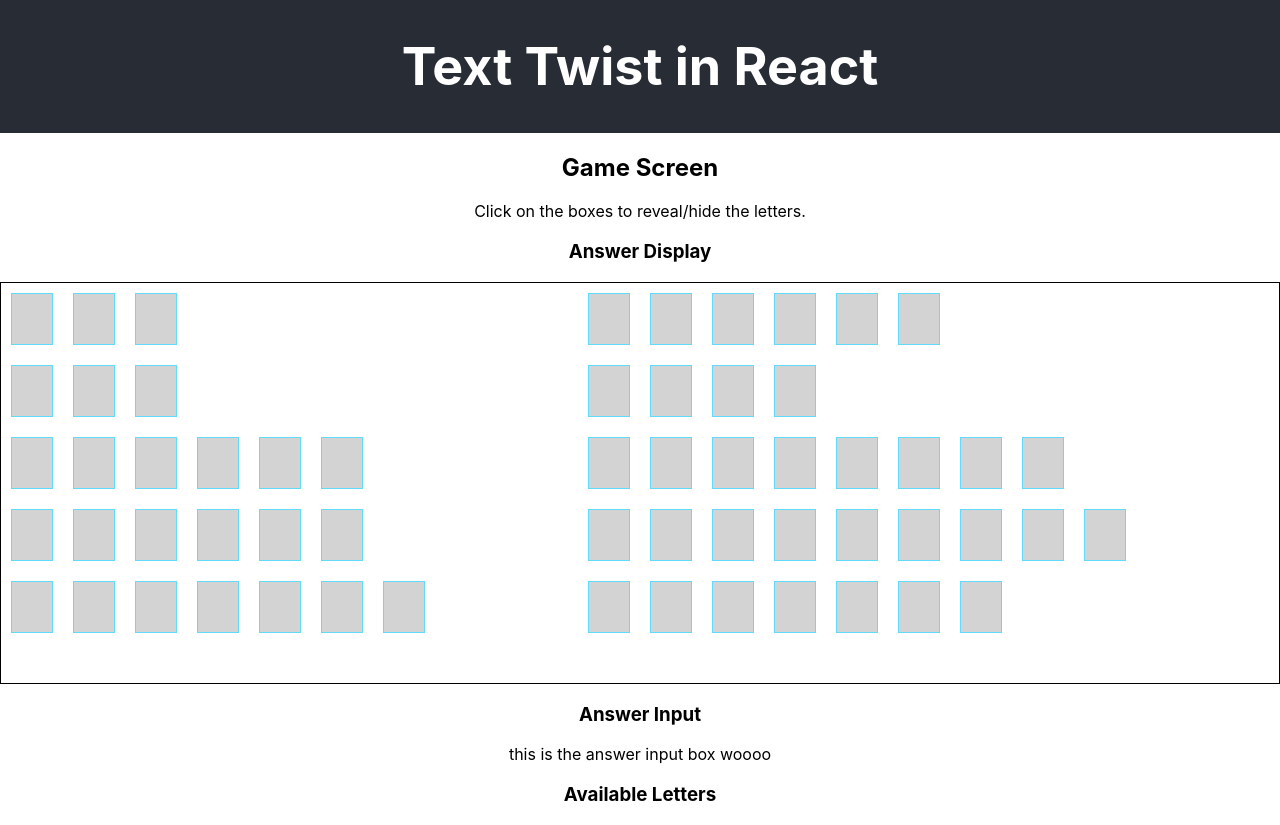
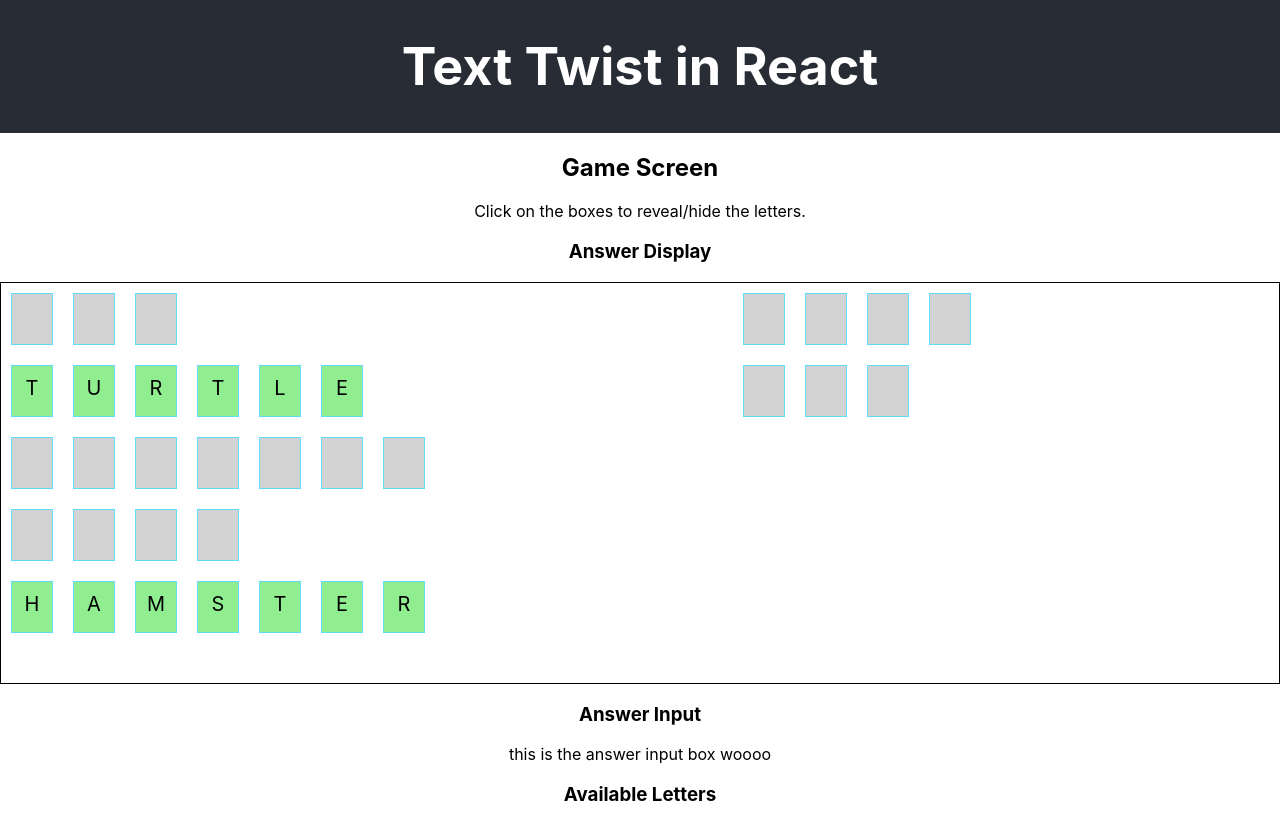
Before and after one commit to BBAlpert/react-text-twist, a React (Create React App) app: page / in a window 1280 px wide. Built offline with nearby package versions, Linux system fonts and the light colour scheme.

Commit message:
Moved components to directory, made words in wordList objects

```diff
--- a/src/AnswerDisplay.js
+++ /dev/null
@@ -1,18 +0,0 @@
-import React from 'react';
-import ReactDOM from 'react-dom/client';
-import WordDisplay from './WordDisplay';
-
-export default function AnswerDisplay(props) {
-    const wordList = props.wordList;
-
-
-    return (
-        <div>
-             <h3>Answer Display</h3>
-        <div className='AnswerDisplay'>
-            {wordList.map((word) => <WordDisplay word={word} isHidden={true} />)}
-
-        </div>
-        </div>
-    );
-}
--- a/src/AnswerInput.js
+++ /dev/null
@@ -1,12 +0,0 @@
-import React from 'react';
-import ReactDOM from 'react-dom/client';
-
-
-export default function AnswerInput() {
-    return (
-        <div className='AnswerInput'>
-            <h3>Answer Input</h3>
-            <p>this is the answer input box woooo</p>
-        </div>
-    );
-}
--- a/src/App.js
+++ b/src/App.js
@@ -1,39 +1,51 @@
-import logo from './logo.svg';
-import './App.css';
-import AnswerDisplay from './AnswerDisplay';
-import AnswerInput from './AnswerInput';
+import logo from "./logo.svg";
+import "./App.css";
+import AnswerDisplay from "./Components/AnswerDisplay";
+import AnswerInput from "./Components/AnswerInput";
 
 function App() {
+  /*const wordList = [
+    //make these objects
+    "dog",
+    "cat",
+    "parrot",
+    "turtle",
+    "hamster",
+    "turkey",
+    "fish",
+    "tortoise",
+    "armadillo",
+    "leopard",
+  ];*/
+  const wordList = [
+    { word: "dog", hidden: true },
+    { word: "turtle", hidden: false },
+    { word: "leopard", hidden: true },
+    { word: "fish", hidden: true },
+    { word: "hamster", hidden: false },
+    { word: "bird", hidden: true },
+    { word: "cat", hidden: true },
+  ];
 
-  const wordList = [
-    'dog',
-    'cat',
-    'parrot',
-    'turtle',
-    'hamster',
-    'turkey',
-    'fish',
-    'tortoise',
-    'armadillo',
-    'leopard'
-];
+  const hideWord = (word) => {
+    //word.hidden = !word.hidden;
+    console.log("test");
+  };
   return (
     <div className="App">
       <header className="App-header">
         <h1>Text Twist in React</h1>
       </header>
-<div className='GameScreen'>
-
+      <div className="GameScreen">
         <h2>Game Screen</h2>
         <p>Click on the boxes to reveal/hide the letters.</p>
-  <AnswerDisplay wordList={wordList}/>
-  <AnswerInput/>
-
+        <AnswerDisplay wordList={wordList} />
+        <AnswerInput wordList={wordList} />
+        {/* why am i separating input and display like this? */}
         <div>
           <h3>Available Letters</h3>
         </div>
       </div>
-
     </div>
   );
 }
--- /dev/null
+++ b/src/Components/AnswerDisplay.js
@@ -0,0 +1,18 @@
+import React from "react";
+import ReactDOM from "react-dom/client";
+import WordDisplay from "./WordDisplay";
+
+export default function AnswerDisplay(props) {
+  const wordList = props.wordList;
+  //const hideWord = props.hideWord;
+  return (
+    <div>
+      <h3>Answer Display</h3>
+      <div className="AnswerDisplay">
+        {wordList.map((word) => (
+          <WordDisplay word={word.word} isHidden={word.hidden} />
+        ))}
+      </div>
+    </div>
+  );
+}
--- /dev/null
+++ b/src/Components/AnswerInput.js
@@ -0,0 +1,12 @@
+import React from "react";
+import ReactDOM from "react-dom/client";
+
+export default function AnswerInput(props) {
+  const wordList = props.wordList;
+  return (
+    <div className="AnswerInput">
+      <h3>Answer Input</h3>
+      <p>this is the answer input box woooo</p>
+    </div>
+  );
+}
```
Also changed, not shown: src/Components/LetterDisplay.js (renamed from src/LetterDisplay.js), src/Components/WordDisplay.js (renamed from src/WordDisplay.js), 2 other files (tests, documents, lock files or other folders). Lines whose indentation alone changed are shown as unchanged.
